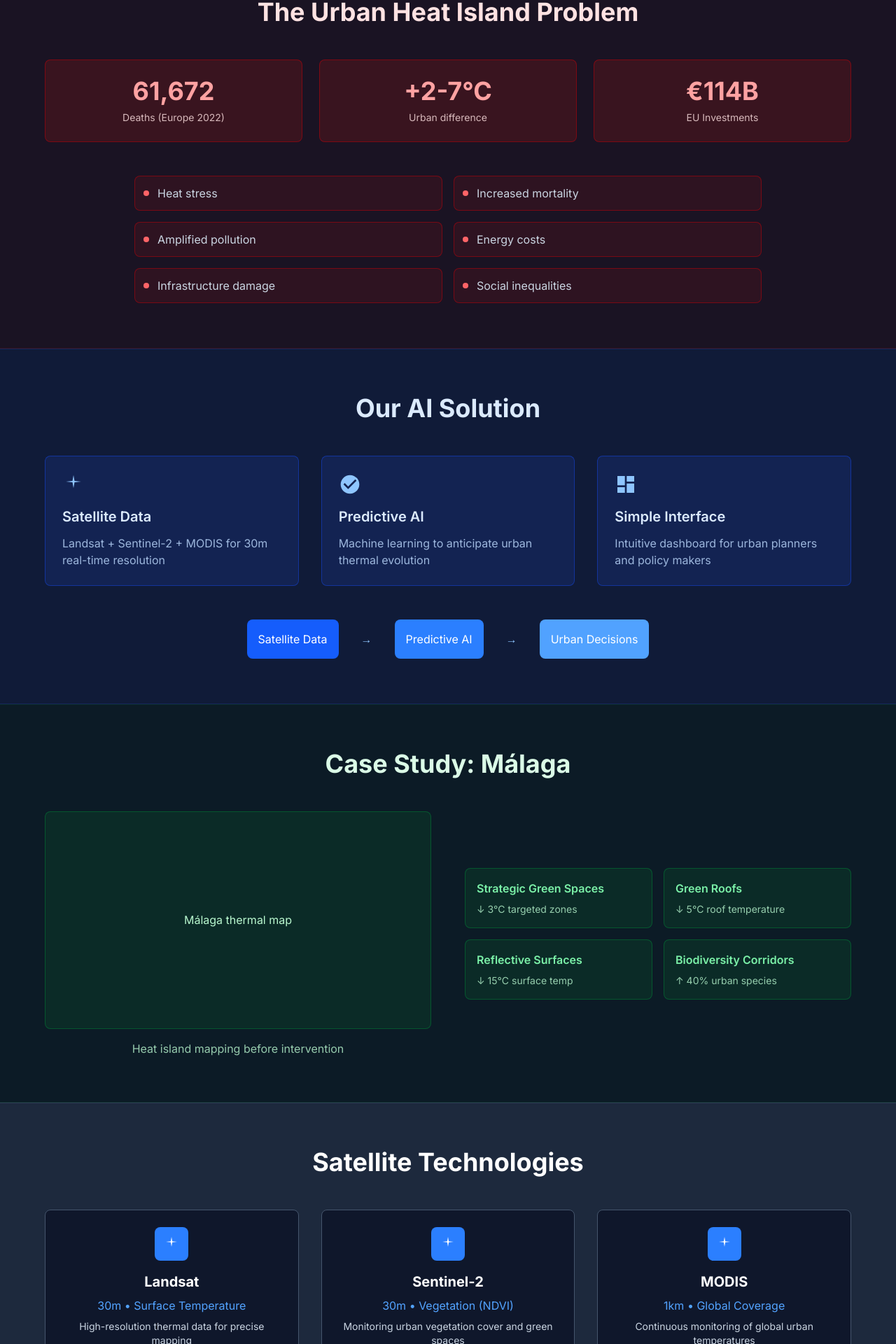
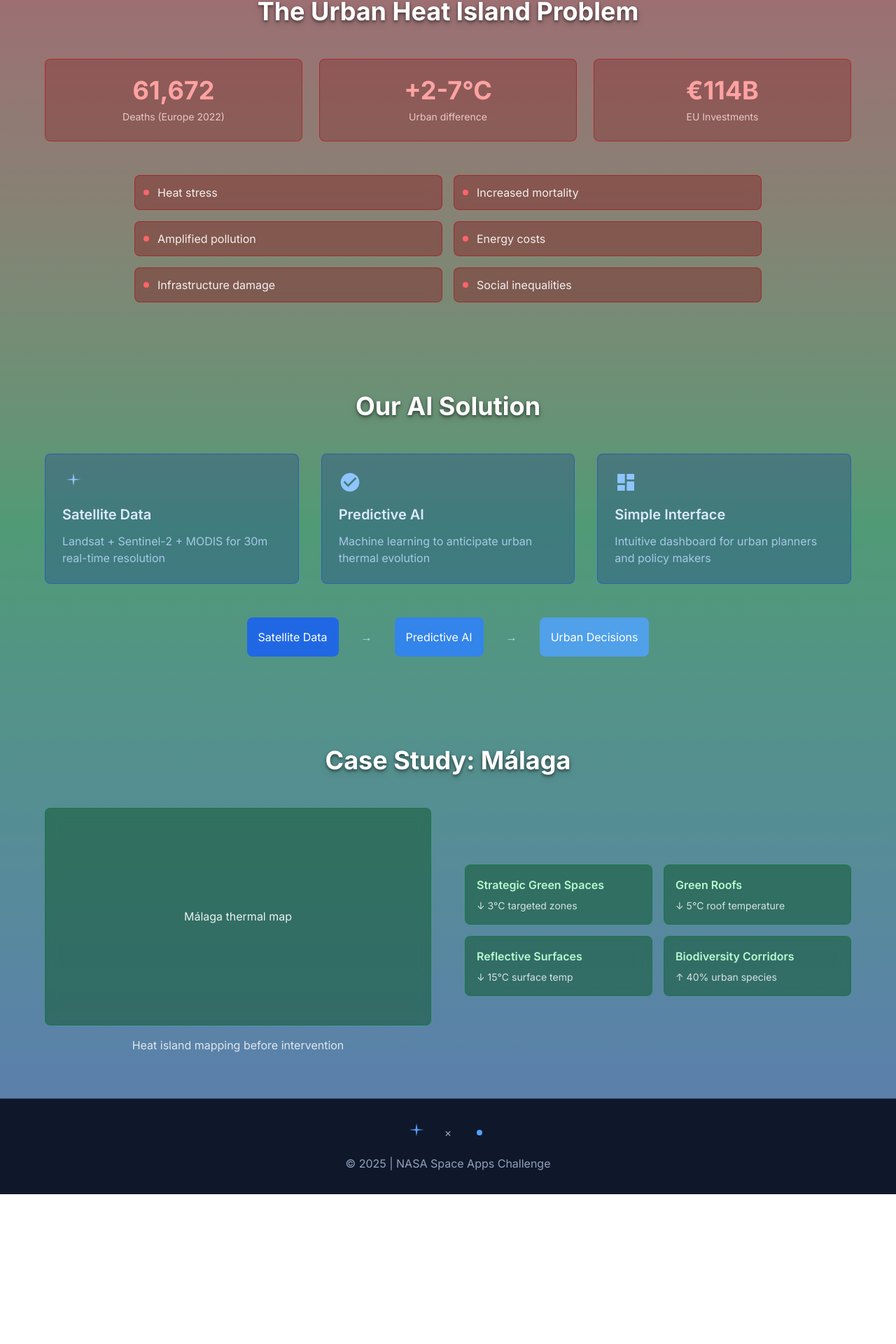
Before and after one commit to ColasGelin/hackathon-nasa-2025, a Next.js app: page / in a window 1280 px wide. Shown: the part 868-2788 px from the top of the page at 70% size. After the commit the page ends 2574 px from the top, so only its background shows below. Built offline with nearby package versions, Linux system fonts and the light colour scheme.

Commit message:
basic structur of HOME

```diff
--- a/src/app/page.tsx
+++ b/src/app/page.tsx
@@ -4,20 +4,26 @@ import StatCard from '@/components/StatCard'
 import Card from '@/components/Card'
 import Footer from '@/components/Footer'
 import InteractiveH2 from '@/components/InteractiveH2'
-import { stats, impacts, satellites, malagaSolutions, solutionPillars } from '@/lib/data'
+import { stats, impacts, malagaSolutions, solutionPillars } from '@/lib/data'
 
 export default function Home() {
   return (
-    <div className="bg-slate-900 text-white">
+    <div className="min-h-screen bg-slate-900 text-white">
       <Navbar />
 
       {/* Hero Section */}
       <Hero />
 
+      {/* Gradient Container for main sections */}
+      <div className="bg-gradient-to-b from-red-300 via-green-300 to-blue-300 relative">
+        {/* Lighter overlay to make gradient more visible */}
+        <div className="absolute inset-0 bg-slate-900/40 z-0"></div>
+        <div className="relative z-10">
+
           {/* Problem Section */}
-      <section id="problem" className="py-16 px-4 bg-red-950/20 border-y border-red-900/30">
+          <section id="problem" className="py-16 px-4">
             <div className="max-w-6xl mx-auto">
-          <InteractiveH2 className="text-red-100">The Urban Heat Island Problem</InteractiveH2>
+              <InteractiveH2 className="text-white drop-shadow-lg">The Urban Heat Island Problem</InteractiveH2>
 
               {/* Stats Grid */}
               <div className="grid md:grid-cols-3 gap-6 mb-12">
@@ -29,9 +35,9 @@ export default function Home() {
               {/* Impacts Grid */}
               <div className="grid md:grid-cols-2 gap-4 max-w-4xl mx-auto">
                 {impacts.map((impact, index) => (
-              <div key={index} className="flex items-center p-3 bg-red-900/20 rounded-lg border border-red-700/50 hover:border-red-500/50 hover:bg-red-900/30 transition-all duration-300 group">
+                  <div key={index} className="flex items-center p-3 bg-red-900/40 rounded-lg border border-red-700/50 hover:border-red-500/50 hover:bg-red-900/50 transition-all duration-300 group backdrop-blur-sm">
                     <div className="w-2 h-2 bg-red-400 rounded-full mr-3 group-hover:bg-red-300 transition-colors"></div>
-                <span className="text-slate-300 group-hover:text-red-100 transition-colors">{impact}</span>
+                    <span className="text-white/90 group-hover:text-white transition-colors">{impact}</span>
                   </div>
                 ))}
               </div>
@@ -39,9 +45,9 @@ export default function Home() {
           </section>
 
           {/* Solution Section */}
-      <section id="solution" className="py-16 px-4 bg-blue-950/30 border-y border-blue-900/40">
+          <section id="solution" className="py-16 px-4">
             <div className="max-w-6xl mx-auto">
-          <InteractiveH2 className="text-blue-100">Our AI Solution</InteractiveH2>
+              <InteractiveH2 className="text-white drop-shadow-lg">Our AI Solution</InteractiveH2>
 
               <div className="grid md:grid-cols-3 gap-8">
                 {solutionPillars.map((pillar, index) => (
@@ -63,33 +69,33 @@ export default function Home() {
 
               {/* Data Flow Diagram */}
               <div className="flex items-center justify-center mt-12 space-x-8 text-center flex-wrap">
-            <div className="p-4 bg-blue-600 rounded-lg hover:bg-blue-500 transition-all duration-300 hover:scale-105 hover:-translate-y-1">Satellite Data</div>
-            <div className="text-blue-300 animate-pulse">→</div>
-            <div className="p-4 bg-blue-500 rounded-lg hover:bg-blue-400 transition-all duration-300 hover:scale-105 hover:-translate-y-1">Predictive AI</div>
-            <div className="text-blue-300 animate-pulse">→</div>
-            <div className="p-4 bg-blue-400 rounded-lg hover:bg-blue-300 transition-all duration-300 hover:scale-105 hover:-translate-y-1">Urban Decisions</div>
+                <div className="p-4 bg-blue-600/80 rounded-lg hover:bg-blue-500 transition-all duration-300 hover:scale-105 hover:-translate-y-1 backdrop-blur-sm">Satellite Data</div>
+                <div className="text-blue-200 animate-pulse">→</div>
+                <div className="p-4 bg-blue-500/80 rounded-lg hover:bg-blue-400 transition-all duration-300 hover:scale-105 hover:-translate-y-1 backdrop-blur-sm">Predictive AI</div>
+                <div className="text-blue-200 animate-pulse">→</div>
+                <div className="p-4 bg-blue-400/80 rounded-lg hover:bg-blue-300 transition-all duration-300 hover:scale-105 hover:-translate-y-1 backdrop-blur-sm">Urban Decisions</div>
               </div>
             </div>
           </section>
 
           {/* Malaga Case Study */}
-      <section id="malaga" className="py-16 px-4 bg-green-950/20 border-y border-green-900/30">
+          <section id="malaga" className="py-16 px-4">
             <div className="max-w-6xl mx-auto">
-          <InteractiveH2 className="text-green-100">Case Study: Málaga</InteractiveH2>
+              <InteractiveH2 className="text-white drop-shadow-lg">Case Study: Málaga</InteractiveH2>
 
               <div className="grid lg:grid-cols-2 gap-12 items-center">
                 <div className="group">
-              <div className="aspect-video bg-green-900/30 rounded-lg flex items-center justify-center border border-green-700/50 mb-4 hover:border-green-500/50 transition-all duration-300 group-hover:scale-105">
-                <span className="text-green-200 group-hover:text-green-100 transition-colors">Málaga thermal map</span>
+                  <div className="aspect-video bg-green-900/50 rounded-lg flex items-center justify-center border border-green-700/50 mb-4 hover:border-green-500/50 transition-all duration-300 group-hover:scale-105 backdrop-blur-sm">
+                    <span className="text-white/90 group-hover:text-white transition-colors">Málaga thermal map</span>
                   </div>
-              <p className="text-green-200/80 text-center group-hover:text-green-100 transition-colors">Heat island mapping before intervention</p>
+                  <p className="text-white/80 text-center group-hover:text-white transition-colors">Heat island mapping before intervention</p>
                 </div>
 
                 <div className="grid grid-cols-2 gap-4">
                   {malagaSolutions.map((solution, index) => (
-                <div key={index} className="p-4 bg-green-900/30 border border-green-700/50 rounded-lg hover:border-green-400 hover:bg-green-900/40 transition-all duration-300 group hover:scale-105 hover:-translate-y-1">
-                  <h4 className="font-semibold mb-2 text-green-300 group-hover:text-green-200 transition-colors">{solution.title}</h4>
-                  <p className="text-sm text-green-200/80 group-hover:text-green-100 transition-colors">{solution.impact}</p>
+                    <div key={index} className="p-4 bg-green-900/50 border border-green-700/50 rounded-lg hover:border-green-400 hover:bg-green-900/60 transition-all duration-300 group hover:scale-105 hover:-translate-y-1 backdrop-blur-sm">
+                      <h4 className="font-semibold mb-2 text-green-200 group-hover:text-green-100 transition-colors">{solution.title}</h4>
+                      <p className="text-sm text-white/80 group-hover:text-white transition-colors">{solution.impact}</p>
                     </div>
                   ))}
                 </div>
@@ -97,42 +103,8 @@ export default function Home() {
             </div>
           </section>
 
-      {/* Technologies Section */}
-      <section className="py-16 px-4 bg-slate-800 border-y border-slate-700">
-        <div className="max-w-6xl mx-auto text-center">
-          <InteractiveH2 className="hover:text-blue-300 transition-colors">Satellite Technologies</InteractiveH2>
-
-          <div className="grid md:grid-cols-3 gap-8 mb-12">
-            {satellites.map((satellite, index) => (
-              <div key={index} className="p-6 bg-slate-900 border border-slate-600 rounded-lg hover:border-blue-400 hover:bg-slate-800 transition-all duration-300 group hover:scale-105 hover:-translate-y-2">
-                <div className="w-12 h-12 bg-blue-500 rounded-lg flex items-center justify-center mx-auto mb-4 group-hover:bg-blue-400 group-hover:rotate-12 transition-all duration-300">
-                  <svg className="w-6 h-6 text-white group-hover:scale-110 transition-transform" fill="currentColor" viewBox="0 0 24 24">
-                    <path d="M12 2L13.09 8.26L20 9L13.09 9.74L12 16L10.91 9.74L4 9L10.91 8.26L12 2Z"/>
-                  </svg>
-                </div>
-                <h3 className="text-xl font-bold mb-2 group-hover:text-blue-300 transition-colors">{satellite.name}</h3>
-                <p className="text-blue-400 mb-2 group-hover:text-blue-300 transition-colors">{satellite.res} • {satellite.type}</p>
-                <p className="text-slate-300 text-sm group-hover:text-slate-200 transition-colors">{satellite.description}</p>
-              </div>
-            ))}
-          </div>
-
-          <div className="flex items-center justify-center space-x-8 mb-8">
-            <span className="text-slate-400 hover:text-slate-300 transition-colors">Partners:</span>
-            <div className="flex space-x-6">
-              <div className="text-blue-400 font-bold hover:text-blue-300 hover:scale-110 transition-all cursor-pointer">NASA</div>
-              <div className="text-blue-400 font-bold hover:text-blue-300 hover:scale-110 transition-all cursor-pointer">ESA</div>
         </div>
       </div>
-
-          <a
-            href="/project"
-            className="inline-flex items-center bg-blue-500 hover:bg-blue-600 text-white px-8 py-4 rounded-lg text-lg font-semibold hover:scale-110 hover:-translate-y-1 transition-all duration-300 shadow-lg hover:shadow-blue-500/25"
-          >
-            Access Demo →
-          </a>
-        </div>
-      </section>
 
       <Footer />
     </div>
--- a/src/components/Hero.tsx
+++ b/src/components/Hero.tsx
@@ -29,8 +29,12 @@ export default function Hero() {
   const rotate = Math.sin(scrollY * 0.01) * 2
 
   return (
-    <section className="min-h-screen flex items-center justify-center bg-gradient-to-br from-red-500 via-orange-500 to-blue-500 relative overflow-hidden">
-      <div className="text-center text-white px-4 max-w-4xl">
+    <section className="min-h-screen flex items-center justify-center relative overflow-hidden">
+      {/* Diagonal gradient for Fighting Urban Heat Islands section */}
+      <div className="absolute inset-0 bg-gradient-to-br from-red-400 via-green-400 to-blue-400"></div>
+      {/* Overlay to maintain readability */}
+      <div className="absolute inset-0 bg-slate-900/50"></div>
+      <div className="text-center text-white px-4 max-w-4xl relative z-10">
         <h1
           className="text-5xl md:text-7xl font-bold mb-6 will-change-transform"
           style={{
--- a/src/components/InteractiveH2.tsx
+++ b/src/components/InteractiveH2.tsx
@@ -44,7 +44,7 @@ export default function InteractiveH2({ children, className = "" }: InteractiveH
   return (
     <h2
       ref={titleRef}
-      className={`text-4xl font-bold text-center mb-12 transition-all duration-500 ease-out cursor-pointer ${className}`}
+      className={`text-4xl font-bold text-center mb-12 transition-all duration-500 ease-out cursor-pointer text-white drop-shadow-lg ${className}`}
       style={{
         transform: `
           translateY(${isVisible ? '0' : '20px'})
@@ -53,7 +53,9 @@ export default function InteractiveH2({ children, className = "" }: InteractiveH
           scale(${isHovered ? 1.05 : 1})
         `,
         opacity: isVisible ? 1 : 0,
-        textShadow: isHovered ? `${mousePosition.x}px ${mousePosition.y}px 20px rgba(59, 130, 246, 0.3)` : 'none',
+        textShadow: isHovered
+          ? `${mousePosition.x}px ${mousePosition.y}px 20px rgba(59, 130, 246, 0.5), 0 0 30px rgba(255, 255, 255, 0.3)`
+          : '0 2px 4px rgba(0, 0, 0, 0.5)',
         perspective: '1000px',
       }}
       onMouseMove={handleMouseMove}
```
Lines whose indentation alone changed are shown as unchanged.
